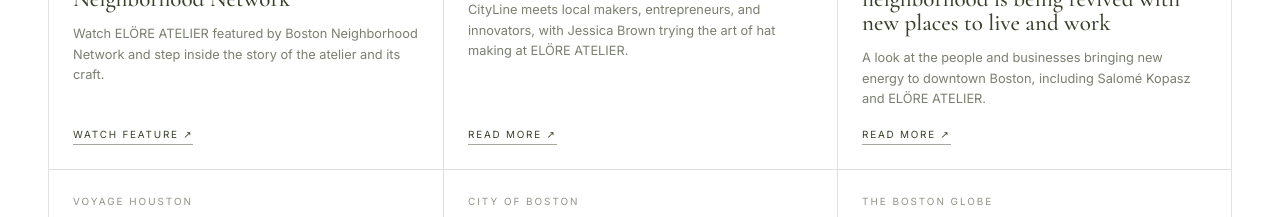
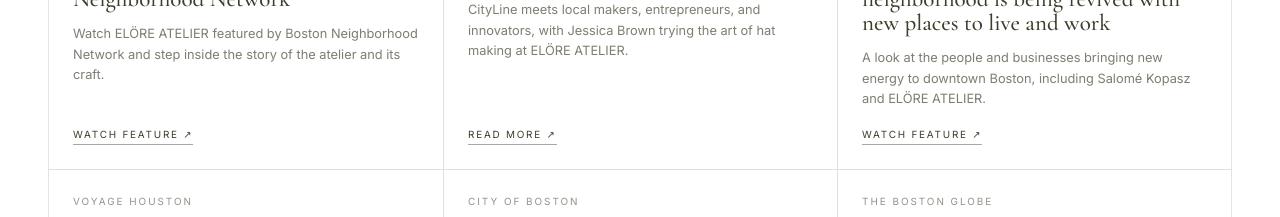
Before and after one commit to caliphsafe/elore-atelier, a Next.js app: page / in a window 1280 px wide. Shown: the part 4340-4557 px from the top of the page. Built offline with nearby package versions, Linux system fonts and the light colour scheme.

Commit message:
Update coverage-marquee.tsx

```diff
--- a/components/home/coverage-marquee.tsx
+++ b/components/home/coverage-marquee.tsx
@@ -12,7 +12,7 @@ const marqueeLogos=[...coverageLogos,...coverageLogos];
 const stories=[
  {source:"Boston Neighborhood Network",title:"ELÖRE ATELIER on Boston Neighborhood Network",excerpt:"Watch ELÖRE ATELIER featured by Boston Neighborhood Network and step inside the story of the atelier and its craft.",href:"https://reflect-cablecast-bnn.cablecast.tv/internetchannel/show/116645?site=2",action:"Watch Feature"},
  {source:"WCVB CityLine",title:"CityLine: Meet the makers",excerpt:"CityLine meets local makers, entrepreneurs, and innovators, with Jessica Brown trying the art of hat making at ELÖRE ATELIER.",href:"https://www.wcvb.com/article/cityline-meet-the-makers/73780793",action:"Read More"},
- {source:"CBS Boston",title:"How Boston's downtown neighborhood is being revived with new places to live and work",excerpt:"A look at the people and businesses bringing new energy to downtown Boston, including Salomé Kopasz and ELÖRE ATELIER.",href:"https://www.cbsnews.com/boston/news/downtown-boston-revival-offices-residences/",action:"Read More"},
+ {source:"CBS Boston",title:"How Boston's downtown neighborhood is being revived with new places to live and work",excerpt:"A look at the people and businesses bringing new energy to downtown Boston, including Salomé Kopasz and ELÖRE ATELIER.",href:"https://www.youtube.com/watch?v=L7sllysPgWk",action:"Watch Feature"},
  {source:"Voyage Houston",title:"Life & Work with Salomé Bissa Kopasz of Retail Fashion",excerpt:"Salomé Bissa Kopasz shares her story, her work, and the path behind the creative practice that became ELÖRE ATELIER.",href:"https://voyagehouston.com/interview/life-work-with-salome-bissa-kopasz-of-retail-fashion",action:"Read More"},
  {source:"City of Boston",title:"ELÖRE ATELIER celebrates its grand opening at the Hyatt Regency Downtown",excerpt:"The City of Boston's economic development team celebrates ELÖRE ATELIER and its grand opening in the heart of Downtown Boston.",href:"https://www.facebook.com/EconDevBoston/posts/pfbid0hjQeK9D1Ln7obzLDgEZL6JWbLVNyEkY9mrYvUSJDGEqjfToMaGV52SfqZmxBYBN3l",action:"View Feature"},
  {source:"The Boston Globe",title:"In downtown Boston, a new hat shop brims with possibilities",excerpt:"Inside the Hyatt Regency Boston, Salomé Bissa Kopasz has found a permanent home for ELÖRE ATELIER and her handcrafted hats.",href:"https://www.bostonglobe.com/2025/12/04/business/salome-bissa-kopasz-elore-atelier-hyatt/",action:"Read More"},
```
